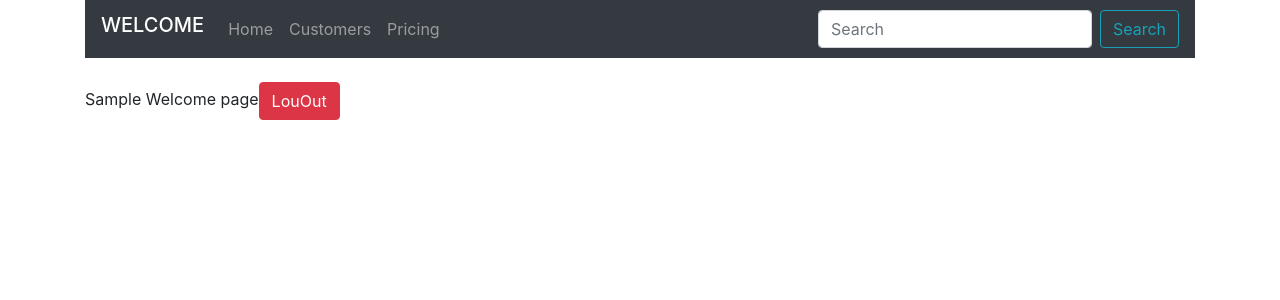
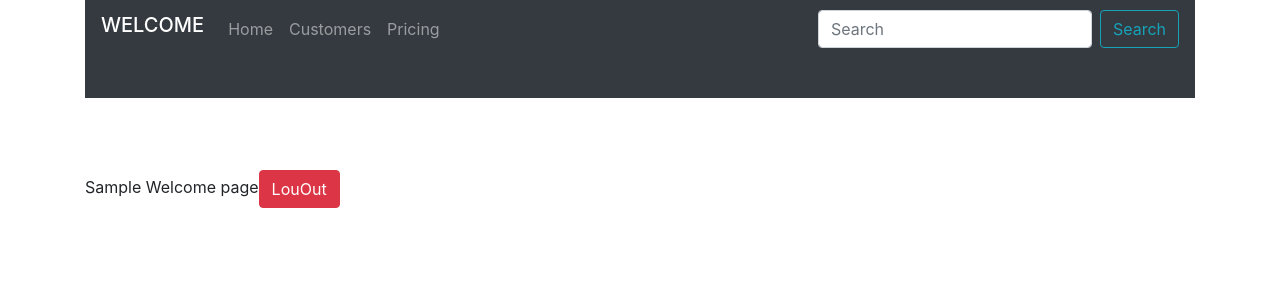
Before and after one commit to nwabueze1/LeapInventory, a Next.js app: page /welcome in a window 1280 px wide. Shown: the top 300 px of the page. Built offline with nearby package versions, Linux system fonts and the light colour scheme.

Commit message:
added some padding to the navigation component

```diff
--- a/components/Navigation.tsx
+++ b/components/Navigation.tsx
@@ -6,7 +6,7 @@ export default function Navigation() {
 	const router = useRouter();
 	return (
 		<>
-			<Navbar bg="dark" variant="dark">
+			<Navbar bg="dark" variant="dark" className="pb-5 mb-5">
 				<Navbar.Brand onClick={() => router.push('/welcome')}>
 					<h5>WELCOME</h5>
 				</Navbar.Brand>
```
